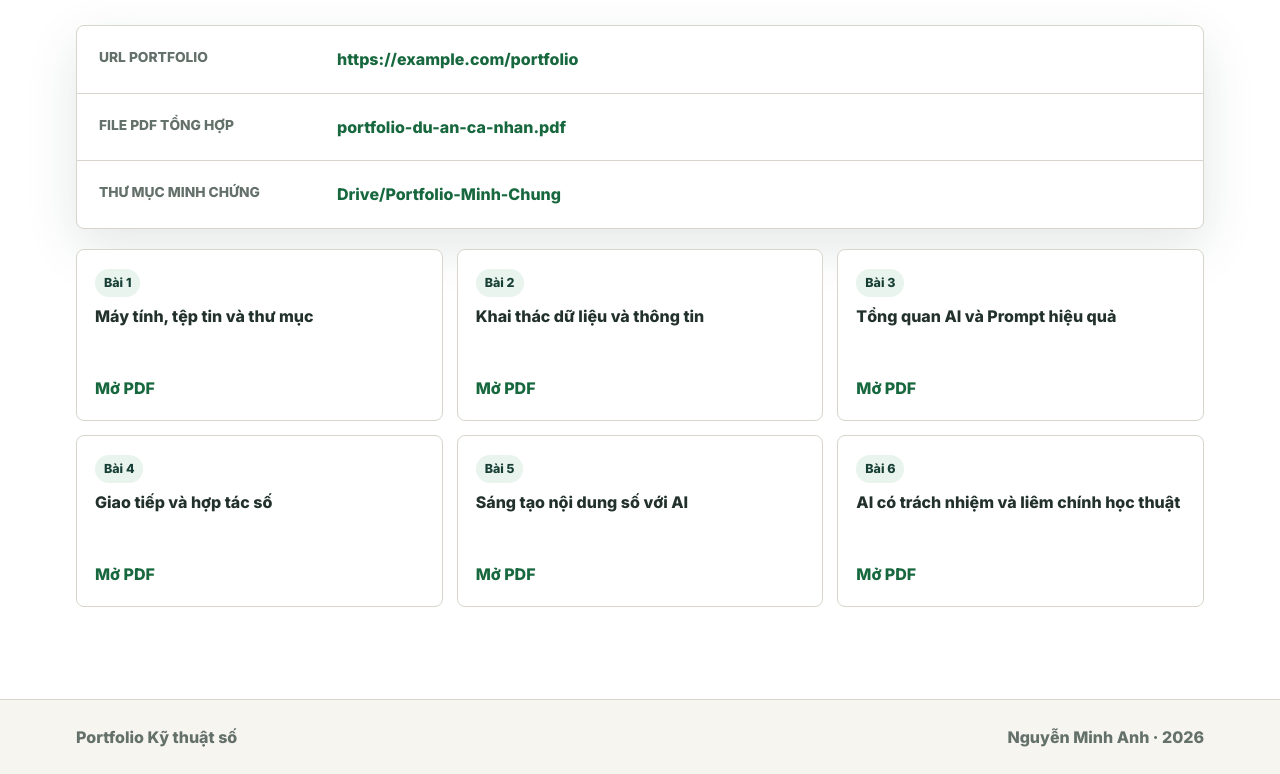
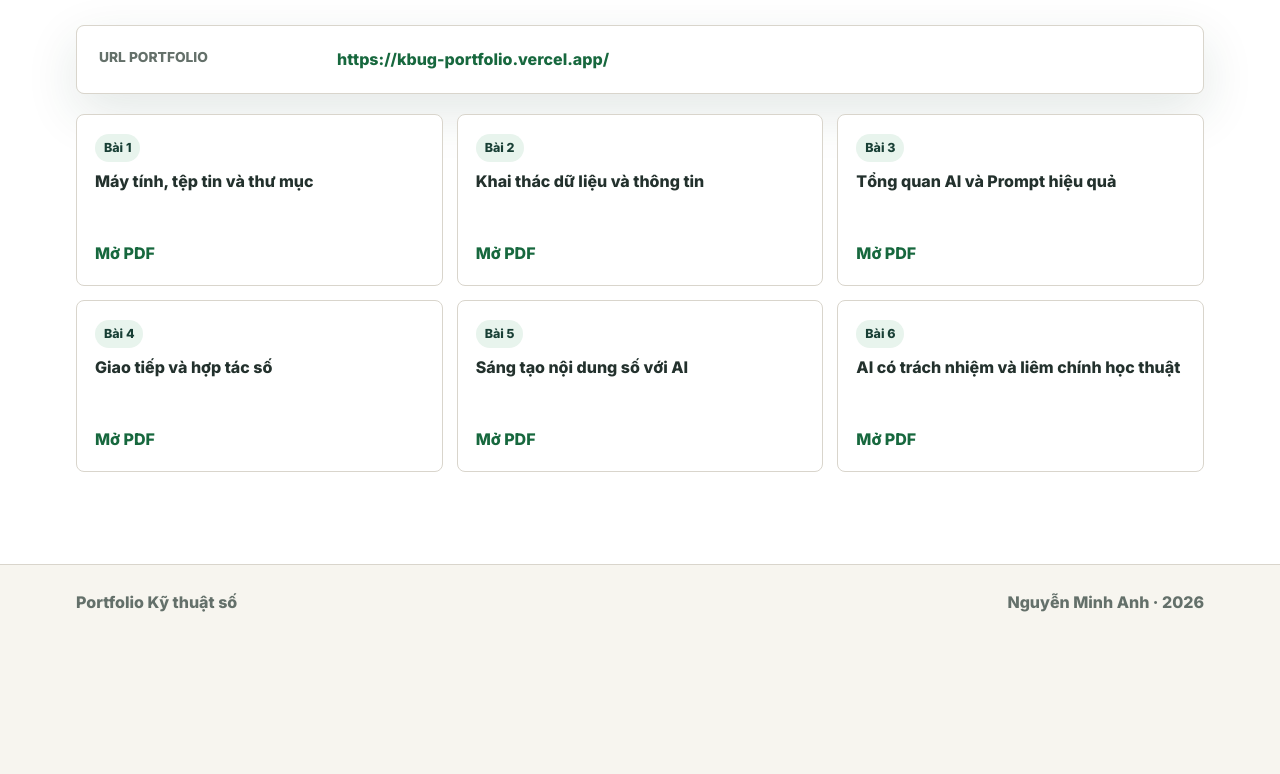
Before and after one commit to Hungnub/Portfolio1, a website: page index.html in a window 1280 px wide. Shown: the part 3891-4665 px from the top of the page. After the commit the page ends 4530 px from the top, so only its background shows below. Drawn offline with Linux system fonts and the light colour scheme.

Commit message:
Fix HTML formatting and update portfolio URL
Reformatted the Bài 6 project card and surrounding section to correct indentation and closing tags. Replaced placeholder portfolio URL (https://example.com/portfolio) with the real link (https://kbug-portfolio.vercel.app/). Also cleaned up minor whitespace/newline differences; no functional behavior or scripts were changed.

```diff
--- a/index.html
+++ b/index.html
@@ -296,16 +296,9 @@
       <div class="evidence-panel">
         <div>
           <span class="evidence-label">URL Portfolio</span>
-          <a href="#" aria-label="Liên kết Portfolio đang chờ cập nhật">https://example.com/portfolio</a>
+          <a href="#" aria-label="Liên kết Portfolio đang chờ cập nhật">https://kbug-portfolio.vercel.app/</a>
         </div>
-          <div>
-            <span class="evidence-label">File PDF tổng hợp</span>
-            <a href="#" aria-label="File PDF đang chờ cập nhật">portfolio-du-an-ca-nhan.pdf</a>
-          </div>
-        <div>
-          <span class="evidence-label">Thư mục minh chứng</span>
-          <a href="#" aria-label="Thư mục minh chứng đang chờ cập nhật">Drive/Portfolio-Minh-Chung</a>
-        </div>
+
       </div>
 
       <div class="evidence-library" aria-label="Danh sách file PDF minh chứng cho 6 bài">
```
Lines whose indentation alone changed are shown as unchanged.
